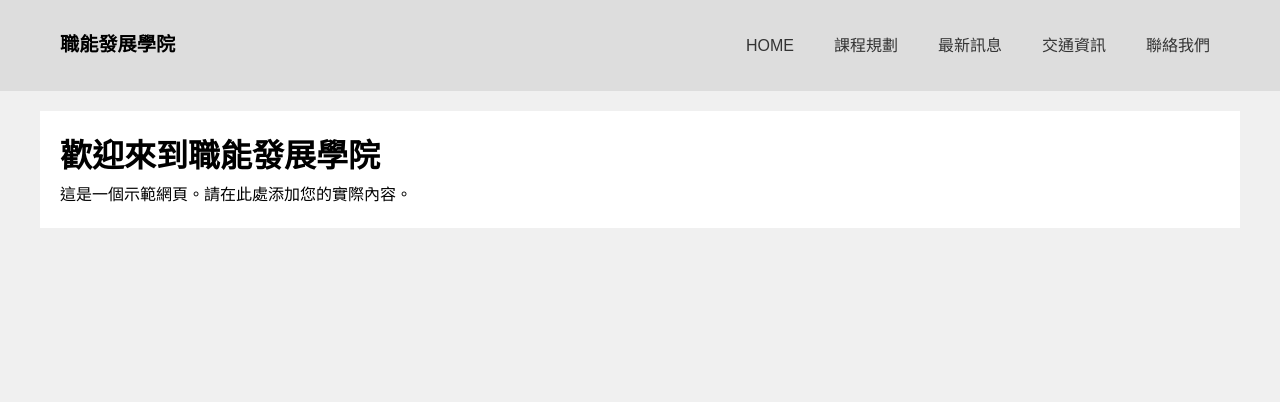
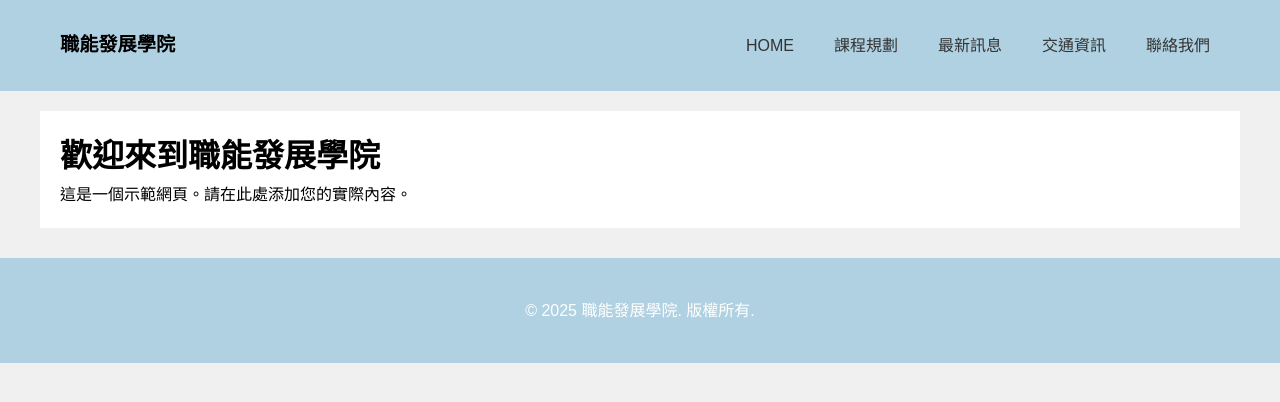
Before and after one commit to yh123123123/__2025_04_25_tvdi, a Flask app: page / in a window 1280 px wide. Shown: the top 402 px of the page. Run offline with Flask 3, Linux system fonts and the light colour scheme.

Commit message:
20250519

```diff
--- a/lesson5/static/css/index.css
+++ b/lesson5/static/css/index.css
@@ -22,7 +22,7 @@ body {
 
 /* Navigation Bar Styles */
 nav {
-    background-color: #ddd;
+    background-color: #AFD1E2;
     /* Light gray navigation bar */
     padding: 10px 0;
 }
@@ -57,6 +57,16 @@ nav {
     background-color: #ccc;
     color: #0f4cf5;
 
+}
+
+
+/* 頁尾 Footer */
+footer {
+    background-color: #AFD1E2;
+    color: #fff;
+    text-align: center;
+    padding: 20px 0;
+    margin-top: 30px;
 }
 
 /* Mobile Menu Button (Hidden on Desktop) */
--- a/lesson5/templates/index.html
+++ b/lesson5/templates/index.html
@@ -29,6 +29,13 @@
         <p>這是一個示範網頁。請在此處添加您的實際內容。</p>
     </div>
 
+    <footer>
+        <div class="container">
+            <p>&copy; 2025 職能發展學院. 版權所有.</p>
+        </div>
+    </footer>
+
+
     <script>
         const menuBtn = document.querySelector('.menu-btn');
         const navLinks = document.querySelector('.nav-links');
```
Also changed, not shown: lesson5/source/2footer/prompt.md (added, +5 -0 lines), lesson5/note/螢幕擷取畫面 2025-05-16 104836.png (deleted), lesson5/source/2footer/footer.png (added), 1 other file.
